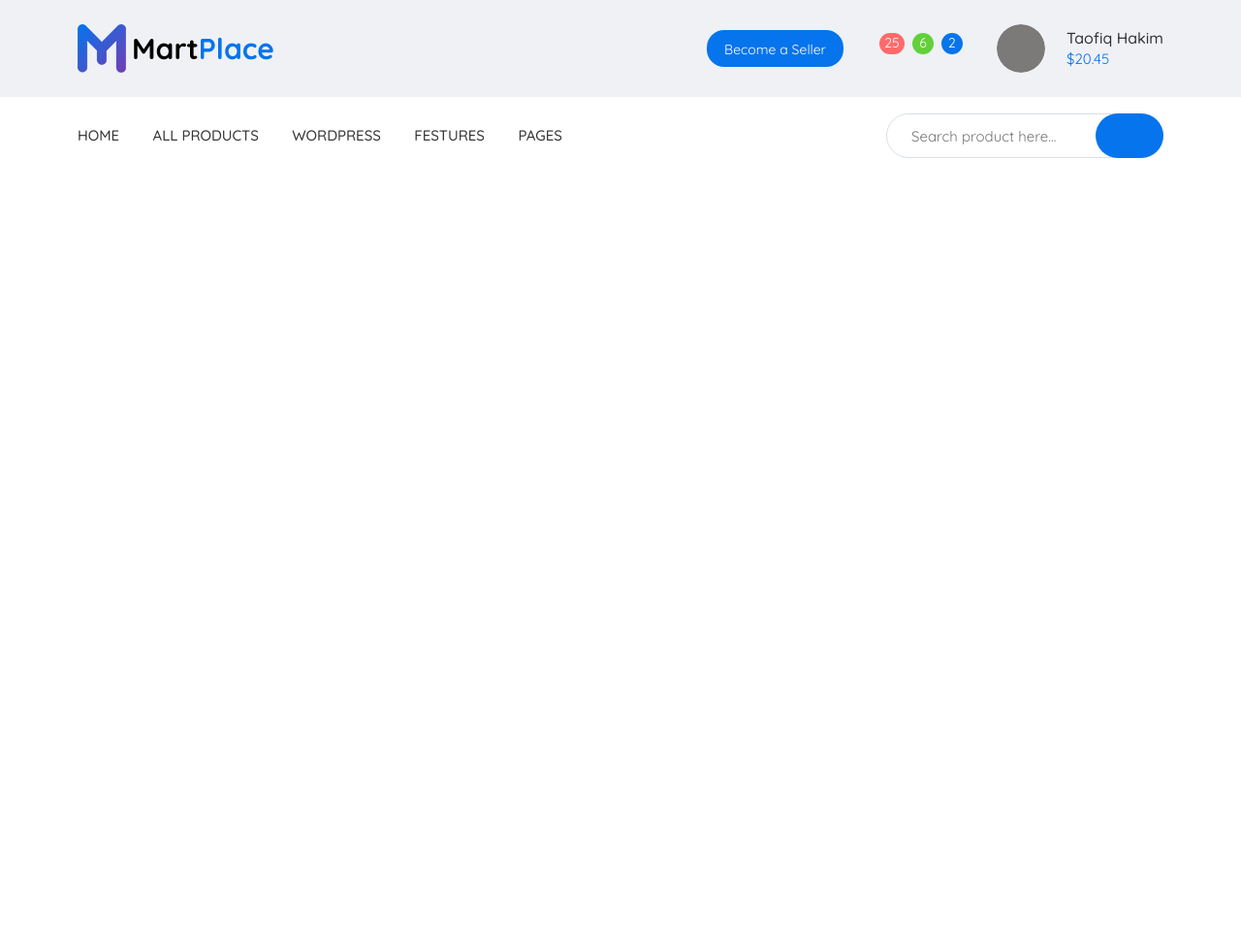
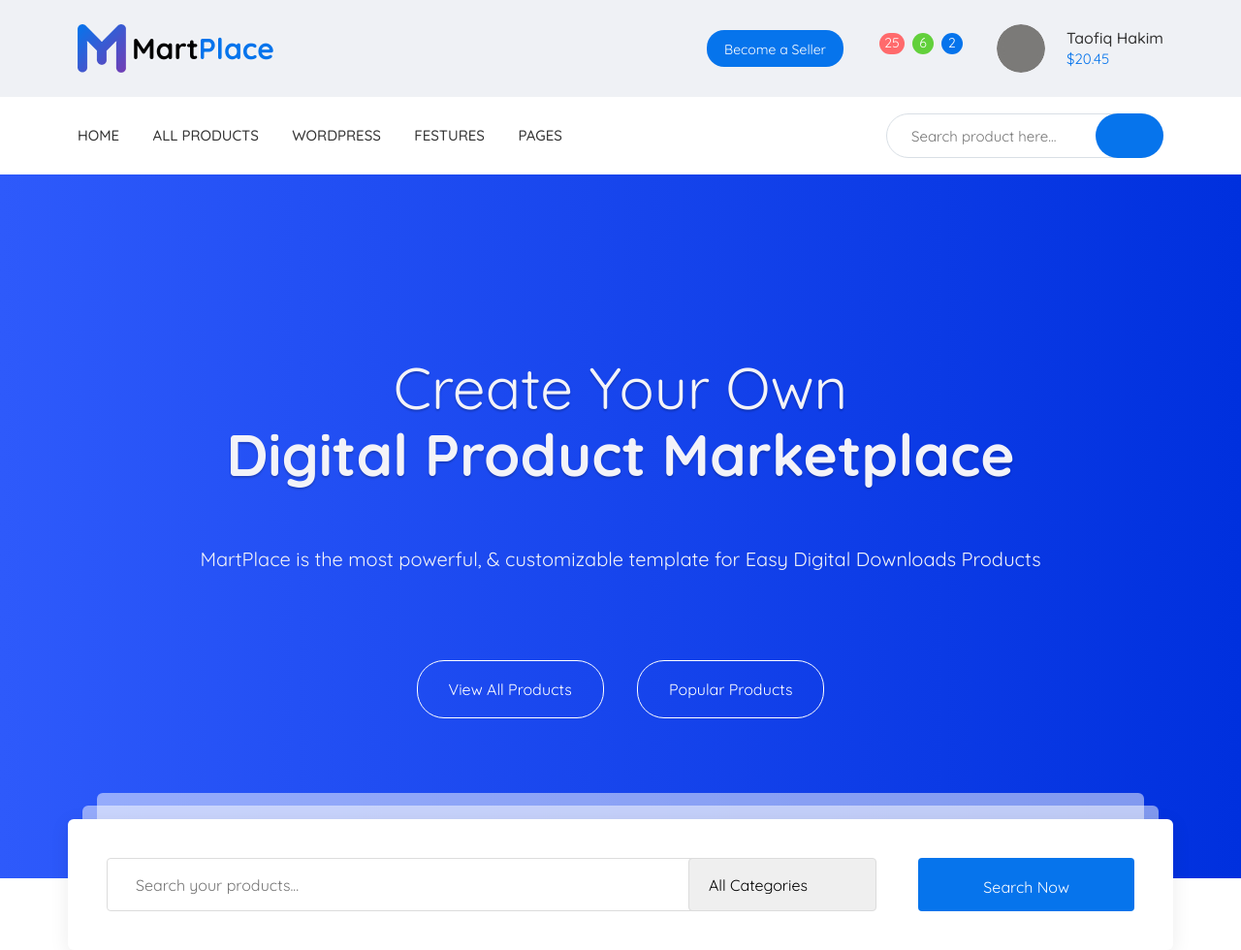
Before and after one commit to strnpl/MartPlace, a website: page app/index.html in a window 1280 px wide. Shown: the whole page at 97% size. Before the commit the page ends 800 px from the top, so only its background shows below. Drawn offline with nearby package versions, Linux system fonts and the light colour scheme; files that its build step writes are made by us from their sources; some icons are missing.

Commit message:
added search

```diff
--- a/app/index.html
+++ b/app/index.html
@@ -85,6 +85,40 @@
         </div>
     </header>
 
+    <section class="search">
+        <div class="container">
+            <div class="search__inner">
+                <div class="search__inner-title">
+                    Create Your Own
+                    <span>Digital Product Marketplace</span>
+                </div>
+                <div class="search__inner-text">
+                    MartPlace is the most powerful, & customizable template for Easy Digital Downloads Products
+                </div>
+                <div class="search__inner-box">
+                    <a href="#">View All Products</a>
+                    <a href="#">Popular Products</a>
+                </div>
+            </div>
+        </div>
+
+        <div class="search__select">
+            <form>
+                <input type="text" placeholder="Search your products...">
+                <select>
+                    <option value="all">All Categories</option>
+                    <option value="item">item</option>
+                    <option value="item">item</option>
+                    <option value="item">item</option>
+                    <option value="item">item</option>
+                </select>
+                <button>Search Now</button>
+            </form>
+        </div>
+    </section>
+
+
+
 
     <script src="https://ajax.googleapis.com/ajax/libs/jquery/3.5.1/jquery.min.js"></script>
     <script src="js/libs.min.js"></script>
--- a/app/scss/style.scss
+++ b/app/scss/style.scss
@@ -51,6 +51,16 @@
         background-color: $blue;
         border-radius: 18px;
         margin-right: 50px;
+        transition: all .3s;
+
+        &:hover {
+            background-color: transparent;
+            border: 1px solid $blue;
+
+            a {
+                color: $blue;
+            }
+        }
     }
 }
 
@@ -197,14 +207,162 @@
 
                 &::before {
                     position: absolute;
-                    top: 17px;
-                    right: 27px;
+                    top: 16px;
+                    right: 25px;
                 }
             }
         }
-
-
     }
 }
 
 //end header
+
+//start search
+
+.search {
+    height: 726px;
+    background-image: linear-gradient(to left, #0030de 0%, #2e5afb 100%);
+
+    &__inner {
+        color: #f3f3f8;
+        padding-top: 185px;
+        text-align: center;
+
+        &-title {
+            text-shadow: 0 2px 2px rgba(0, 0, 0, 0.2);
+            font-size: 60px;
+            margin-bottom: 38px;
+
+            span {
+                font-weight: 700;
+                display: block;
+            }
+        }
+
+        &-text {
+            font-size: 20px;
+            line-height: 72px;
+            margin-bottom: 68px;
+        }
+
+        &-box {
+            margin-bottom: 206px;
+
+            a {
+                color: #ffffff;
+                font-size: 16px;
+                padding: 20px 32px;
+                border: 1px solid #fff;
+                border-radius: 28px;
+                transition: all .3s;
+
+                &+a {
+                    margin-left: 30px;
+                }
+
+                &:hover {
+                    color: $blue;
+                    background-color: #ffffff;
+                }
+            }
+        }
+    }
+
+    &__select {
+        position: relative;
+        margin-bottom: 120px;
+
+        &::before,
+        &::after {
+            content: "";
+            position: absolute;
+            height: 100px;
+            border-radius: 6px;
+            background-color: #ffffff;
+            opacity: 0.5;
+            z-index: 0;
+            left: 50%;
+            transform: translate(-50%, -50%);
+        }
+
+        &::before {
+            top: 23px;
+            width: 1080px;
+        }
+
+        &::after {
+            top: 36px;
+            width: 1110px;
+        }
+
+        form {
+            max-width: 1140px;
+            height: 135px;
+            text-align: center;
+            padding: 40px;
+            background-color: #ffffff;
+            border-radius: 6px;
+            box-shadow: 0 4px 20px rgba(0, 0, 0, 0.08);
+            position: relative;
+            margin: 0 auto;
+            display: flex;
+            margin-top: -102px;
+            z-index: 2;
+
+            & input {
+                width: 615px;
+                height: 55px;
+                padding-left: 29px;
+                padding-right: 50px;
+                border-radius: 4px;
+                border: 1px solid #dcdcdc;
+                outline: none;
+                margin-right: 225px;
+                position: relative;
+            }
+
+            select {
+                width: 194px;
+                height: 55px;
+                border-radius: 4px;
+                border: 1px solid #dcdcdc;
+                padding-left: 20px;
+                padding-right: 30px;
+                position: absolute;
+                right: 306px;
+                bottom: 40px;
+                outline: none;
+            }
+
+            &::before {
+                content: "\e874";
+                position: absolute;
+                right: 324px;
+                bottom: 59px;
+                color: #676767;
+                font-size: 12px;
+                font-family: 'Linearicons-Free';
+                z-index: 1;
+            }
+
+            button {
+                padding: 21px 67px;
+                background-color: $blue;
+                outline: none;
+                border: none;
+                border-radius: 4px;
+                color: #fff;
+                white-space: nowrap;
+                cursor: pointer;
+            }
+        }
+    }
+}
+
+select {
+    -webkit-appearance: none;
+    -moz-appearance: none;
+    appearance: none;
+}
+
+//end search
```
